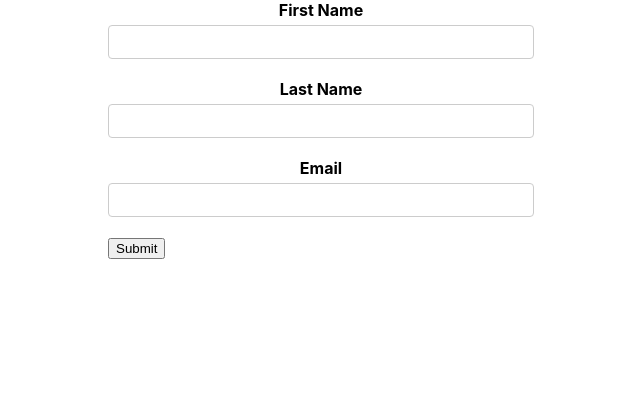
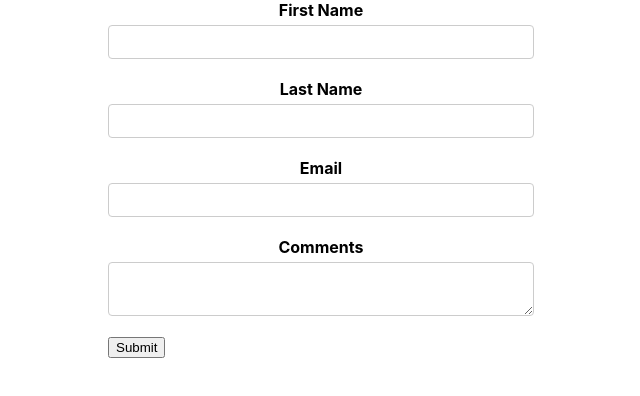
Before and after one commit to TabotCharlesBessong/reactAndMore, a React (Create React App) app in the folder formik/: page / in a window 1280 px wide. Shown: the top 396 px of the page, without its empty margins (319-959 px from the left). Built offline with nearby package versions, Linux system fonts and the light colour scheme.

Commit message:
textarea form control

```diff
--- a/formik/src/components/FormikContainer.js
+++ b/formik/src/components/FormikContainer.js
@@ -8,13 +8,15 @@ const FormikContainer = () => {
 
   const initialValues = {
     email:'',
-    fname:'',
-    lname:'',
+    fName:'',
+    lName:'',
+    comments:''
   }
   const validationSchema = Yup.object({
     email:Yup.string().required('Required').email('Invalid email format'),
-    fname:Yup.string().required('Required'),
-    lname:Yup.string().required('Required')
+    fName:Yup.string().required('Required'),
+    lName:Yup.string().required('Required'),
+    comments:Yup.string().required('Required')
   })
   const onSubmit = (values) => {
     console.log(values);
@@ -33,6 +35,7 @@ const FormikContainer = () => {
               <FormikControl control='input' type='text'label="First Name" name="fName" />
               <FormikControl control='input' type='text'label="Last Name" name="lName" />
               <FormikControl control='input' type='email' label="Email" name="email" />
+              <FormikControl control='textarea' type='textarea' label='Comments' name='comments' />
               <button type='submit'>Submit</button>
             </Form>
           )
--- a/formik/src/components/FormikControl.js
+++ b/formik/src/components/FormikControl.js
@@ -1,13 +1,16 @@
 
 import React from 'react'
 import Input from './Input'
+import TextArea from './TextArea'
 
 const FormikControl = (props) => {
   const {control,...rest} = props
 
   switch(control){
-    case 'input':return <Input {...rest} />
+    case 'input':
+      return <Input {...rest} />
     case 'textarea':
+       return <TextArea {...rest} />
     case 'select':
     case 'radio':
     case 'checkbox':
--- /dev/null
+++ b/formik/src/components/TextArea.js
@@ -0,0 +1,16 @@
+import { ErrorMessage, Field } from 'formik'
+import React from 'react'
+import TextError from './TextError'
+
+const TextArea = (props) => {
+  const {label,name,...rest} = props
+  return (
+    <div className='form-control' >
+      <label htmlFor={name}>{label}</label>
+      <Field name={name} id={name} {...rest} as='textarea' />
+      <ErrorMessage name={name} component={TextError} />
+    </div>
+  )
+}
+
+export default TextArea
```
